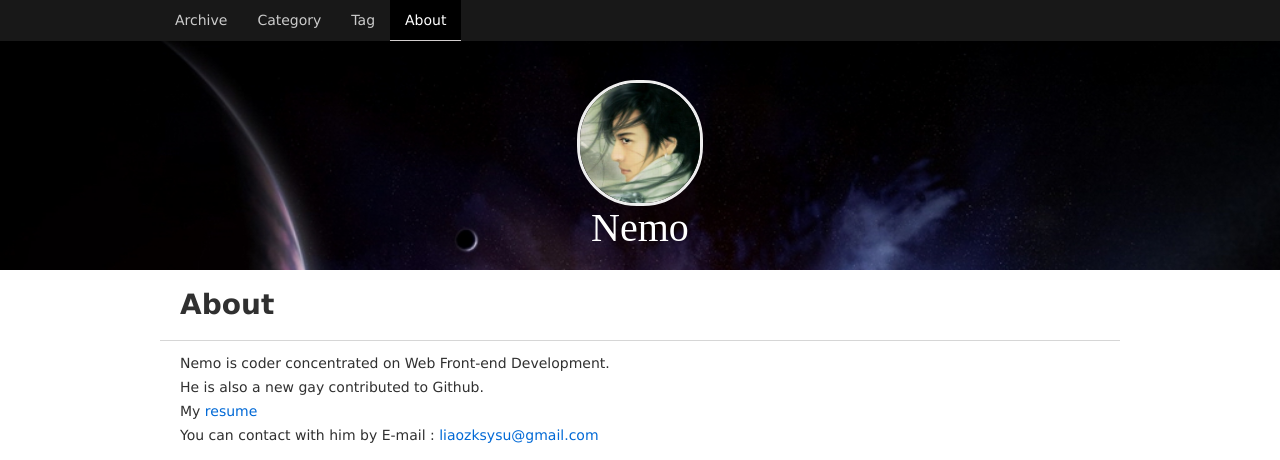
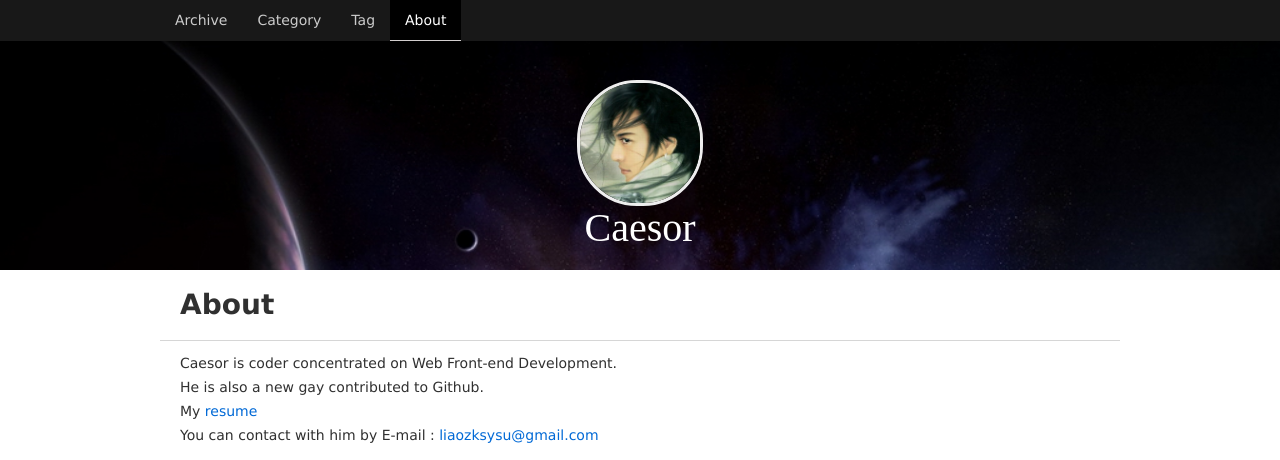
Before and after one commit to Caesor/caesor.github.io, a Jekyll site: the page built from about.html, in a window 1280 px wide. Shown: the top 460 px of the page. Built offline with Jekyll 4.4.1, drawn with Linux system fonts in a browser that asks for light colours.

Commit message:
update profile

```diff
--- a/_layouts/template.html
+++ b/_layouts/template.html
@@ -12,7 +12,7 @@
 	<header>
 		<section class="hello_board">
 			<section class="head_pic_border"><img src="{{ site.imageurl }}/head.jpg"></section>
-			<article class="my_info">Nemo</article>
+			<article class="my_info">Caesor</article>
 			<nav class="big_nav">
 				<ul>
 					<li><a href="{{ site.baseurl }}/">Archive</a></li>
--- a/about.html
+++ b/about.html
@@ -2,7 +2,7 @@
 layout: template
 title: About
 ---
-<p>Nemo is coder concentrated on Web Front-end Development.</p>
+<p>Caesor is coder concentrated on Web Front-end Development.</p>
 <p>He is also a new gay contributed to Github.</p>
 <p>My <a href="resume.html">resume</a></p>
 <p>You can contact with him by E-mail : <a href="mailto:liaozksysu@gmail.com">liaozksysu@gmail.com</a></p>
--- a/resource/css/pages.css
+++ b/resource/css/pages.css
@@ -21,6 +21,13 @@
 .prettyprint{white-space:pre;white-space:pre-wrap;word-break:break-all;word-wrap:break-word;}
 .prettyprint ol{text-indent: 10px;border:1px solid #E6E6E6; border-radius: 5px;}
 /*.prettyprint ol li{list-style-type:decimal; list-style-position:inside;}*/
+
+/* table in blog */
+.blog_content table{width: 100%;border-spacing: 0;border-color: gray;border-collapse: collapse;}
+.blog_content table thead {display: table-header-group;vertical-align: middle;border-color: inherit;}
+.blog_content table tr th,.blog_content table tr td{padding: 8px 10px;line-height: 1.5}
+.blog_content table thead tr{border-bottom: 1px solid #ccc;font-size:15px;font-weight: 800}
+.blog_content table tbody tr {border-top: 1px solid #ccc;}
 
 /* category & tag page */
 .post_title{font-size: 20px;margin: 20px 0 10px;}
--- a/resume.html
+++ b/resume.html
@@ -3,7 +3,7 @@ layout: template
 title: Resume
 ---
 <article class="resume_part">
-	<h2>Nemo（ZeKai . Liao）</h2>
+	<h2>Caesor（ZeKai . Liao）</h2>
 	<ul>
 		<li>Blog - <a href="http://caesor.github.io//">http://caesor.github.io/</a></li>
 		<li>Github - <a href="https://github.com/Caesor">https://github.com/Caesor</a></li>
```
